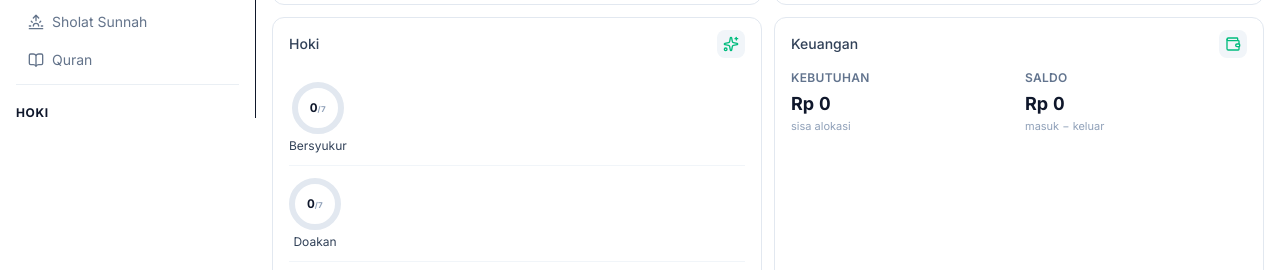
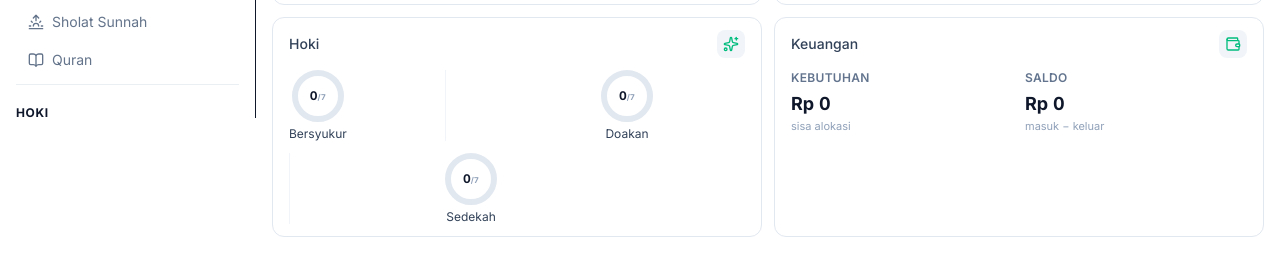
Before and after one commit to adakahroti-hue/daytrack, a Next.js app: page /overview in a window 1280 px wide. Shown: the part 682-952 px from the top of the page. Built offline with nearby package versions, Linux system fonts and the light colour scheme; no server answers; the database is empty.

Commit message:
hoki: sub-card sejajar horizontal + garis pembatas vertikal

```diff
--- a/src/components/overview/RoutineTodaySection.tsx
+++ b/src/components/overview/RoutineTodaySection.tsx
@@ -627,27 +627,27 @@ export function RoutineTodaySection({ startStr, endStr, metricEndStr, period }:
           </div>
         </RoutineCard>
 
-        {/* Optimasi Hoki — 1 card "Hoki" berisi 3 sub (Bersyukur / Doakan / Sedekah) */}
+        {/* Optimasi Hoki — 1 card "Hoki" berisi 3 sub (Bersyukur / Doakan / Sedekah) sejajar horizontal */}
         <RoutineCard tint="bg-white border-slate-200" icon={Sparkles} iconColor="text-emerald-500" title="Hoki">
-          <div className="mt-3 flex flex-col">
+          <div className="mt-3 grid grid-cols-1 sm:grid-cols-3 gap-3">
             {/* Bersyukur */}
-            <div className={cn('flex gap-3 py-3', period === 'shot' ? 'flex-col sm:flex-row sm:items-center' : 'flex-col')}>
+            <div className={cn('flex flex-col gap-3', period === 'shot' ? 'sm:flex-row sm:items-center' : '')}>
               <XyDonut value={checklist[0].days} target={daysElapsed} color="#8b5cf6" size={52} label="Bersyukur" />
               {syukurReason && (
                 <p className="text-[11px] text-rose-500">Alasan: <span className="text-slate-900">{REASON_LABELS[syukurReason.reason] ?? syukurReason.reason}</span> <span className="text-slate-400">({syukurReason.count}×)</span></p>
               )}
             </div>
-            <div className="border-t border-slate-100" />
+            <div className="border-t sm:border-t-0 sm:border-l border-slate-100" />
             {/* Doakan */}
-            <div className={cn('flex gap-3 py-3', period === 'shot' ? 'flex-col sm:flex-row sm:items-center' : 'flex-col')}>
+            <div className={cn('flex flex-col gap-3', period === 'shot' ? 'sm:flex-row sm:items-center' : '')}>
               <XyDonut value={checklist[1].days} target={daysElapsed} color="#8b5cf6" size={52} label="Doakan" />
               {doaReason && (
                 <p className="text-[11px] text-rose-500">Alasan: <span className="text-slate-900">{doaReason.reason}</span> <span className="text-slate-400">({doaReason.count}×)</span></p>
               )}
             </div>
-            <div className="border-t border-slate-100" />
+            <div className="border-t sm:border-t-0 sm:border-l border-slate-100" />
             {/* Sedekah */}
-            <div className={cn('flex gap-3 py-3', period === 'shot' ? 'flex-col sm:flex-row sm:items-center' : 'flex-col')}>
+            <div className={cn('flex flex-col gap-3', period === 'shot' ? 'sm:flex-row sm:items-center' : '')}>
               <XyDonut value={sedekahCount} target={daysElapsed} color="#8b5cf6" size={52} label="Sedekah" />
               {sedekahReason && (
                 <p className="text-[11px] text-rose-500">Alasan: <span className="text-slate-900">{REASON_LABELS[sedekahReason.reason] ?? sedekahReason.reason}</span> <span className="text-slate-400">({sedekahReason.count}×)</span></p>
```
